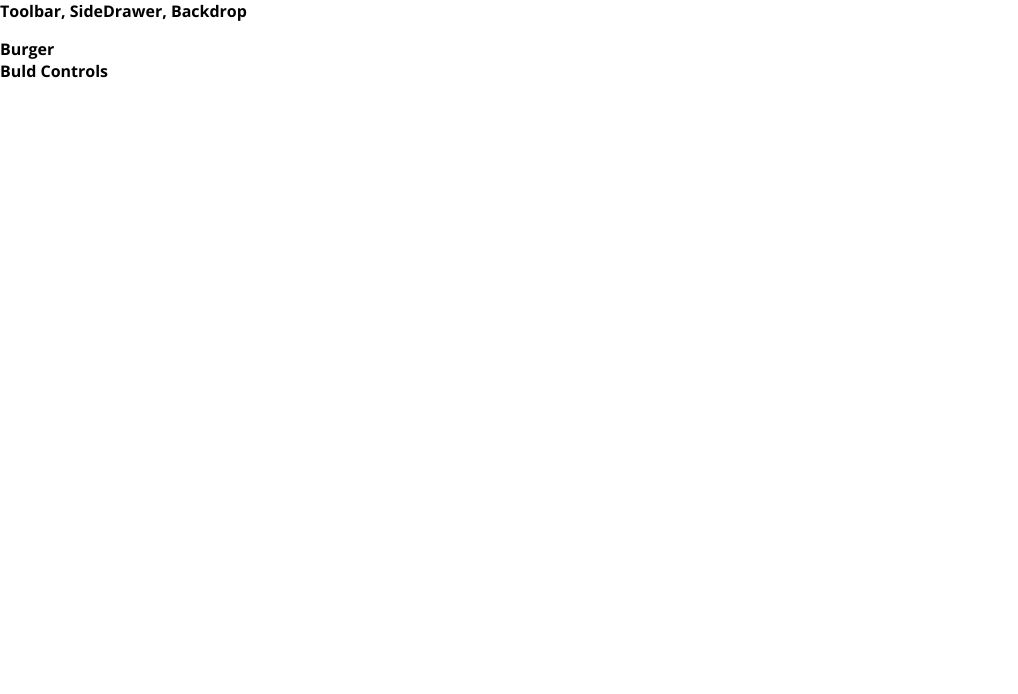
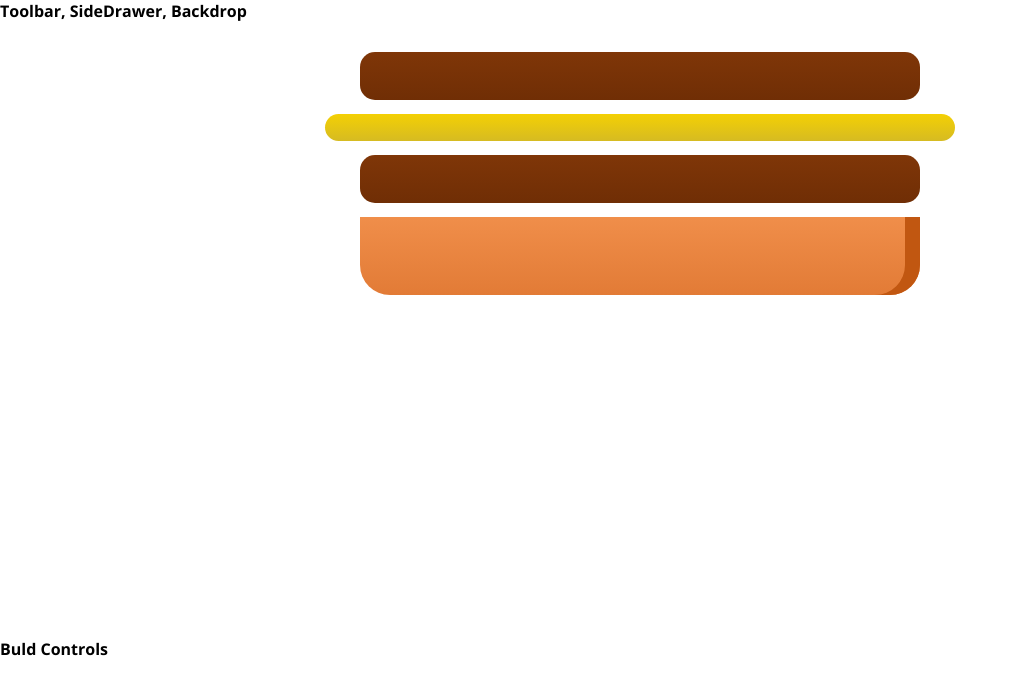
Before and after one commit to TodorovStanimir/burger-builder, a React app: page / in a window 1280 px wide. Shown: the top 694 px of the page, without its empty margins (0-1018 px from the left). Built offline with nearby package versions, Linux system fonts and the light colour scheme.

Commit message:
feat: add Burger component and Burger css

```diff
--- /dev/null
+++ b/src/components/Burger/Burger.css
@@ -0,0 +1,30 @@
+.Burger {
+    width: 100%;
+    margin: auto;
+    height: 250px;
+    overflow: scroll;
+    text-align: center;
+    font-weight: bold;
+    font-size: 1.2rem;
+}
+
+@media (min-width: 500px) and (min-height: 400px) {
+    .Burger {
+        width: 350px;
+        height: 300px;
+    }
+}
+
+@media (min-width: 500px) and (min-height: 401px) {
+    .Burger {
+        width: 450px;
+        height: 400px;
+    }
+}
+
+@media (min-width: 1000px) and (min-height: 700px) {
+    .Burger {
+        width: 700px;
+        height: 600px;
+    }
+}
--- a/src/components/Burger/Burger.js
+++ b/src/components/Burger/Burger.js
@@ -0,0 +1,17 @@
+import React from 'react';
+
+import classes from './Burger.css';
+import BurgerIngredient from './BurgerIngredient/BurgerIngredient'
+
+const Burger = (props) => {
+    return (
+        <div className={classes.Burger}>
+            <BurgerIngredient type="bread-top" />
+            <BurgerIngredient type="cheese" />
+            <BurgerIngredient type="meat" />
+            <BurgerIngredient type="bread-bottom" />
+        </div>
+    );
+}
+
+export default Burger;
--- a/src/containers/BurgerBuilder/BulgerBuilder.js
+++ b/src/containers/BurgerBuilder/BulgerBuilder.js
@@ -1,6 +1,7 @@
 import React, { Component } from 'react';
 
 import Auxilliary from '../../hoc/Auxilliary';
+import Burger from '../../components/Burger/Burger';
 
 class BurgerBuilder extends Component {
     // constructor(props) {
@@ -10,7 +11,7 @@
     render() {
         return (
             <Auxilliary>
-                <div>Burger</div>
+                <Burger />
                 <div>Buld Controls</div>
             </Auxilliary>
         );
```
